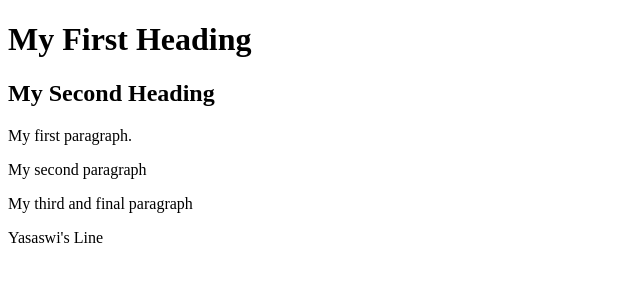
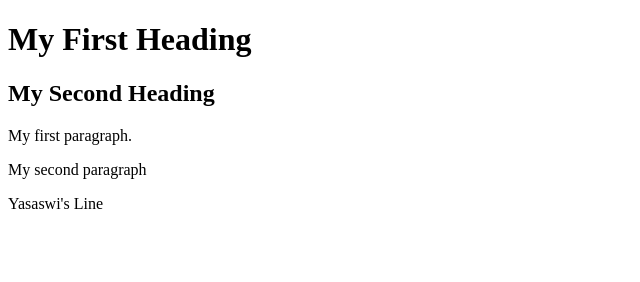
Before and after one commit to batsy255/webapp, a plain HTML site: page index.html in a window 1280 px wide. Shown: the whole page, without its empty margins (0-640 px from the left). Drawn offline with Linux system fonts and the light colour scheme.

Commit message:
Update index.html

```diff
--- a/index.html
+++ b/index.html
@@ -6,7 +6,6 @@
 <h2>My Second Heading</h2>
 <p>My first paragraph.</p>
 <p>My second paragraph</p>
-<p>My third and final paragraph</p>
 <p> Yasaswi's Line</p>
 </body>
 </html>
```
